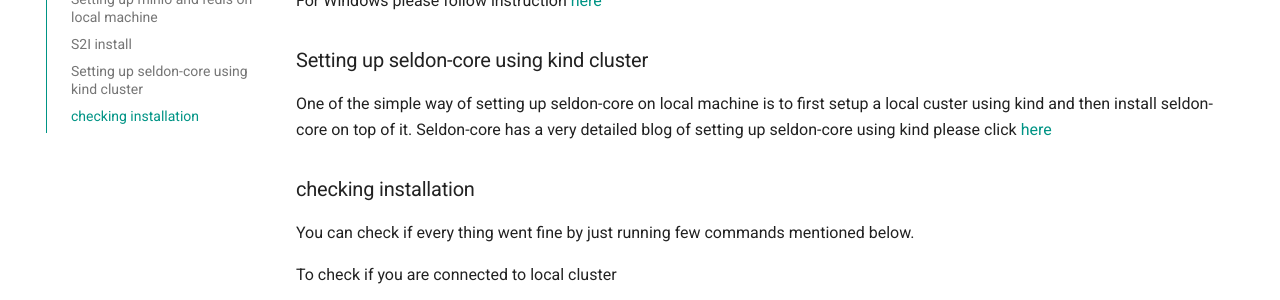
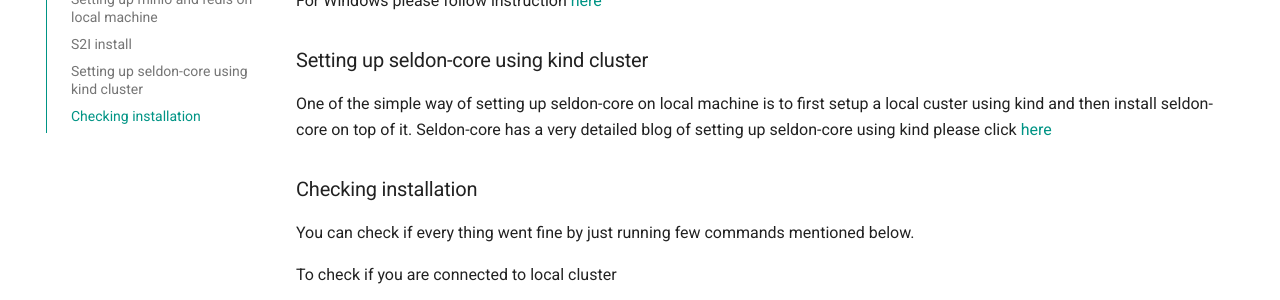
Before and after one commit to siftly-ai/airdot-deployer, an MkDocs documentation site: the page built from docs/getting_started.md, in a window 1280 px wide and 900 px high, scrolled down 1448 px. Shown: the part 352-652 px from the top of the window. Built offline with MkDocs 1.6.1 and Material for MkDocs 9.7.7, drawn with Linux system fonts in a browser that asks for light colours.

```diff
--- a/docs/getting_started.md
+++ b/docs/getting_started.md
@@ -73,7 +73,7 @@ For Windows please follow instruction [here](https://github.com/openshift/source
 One of the simple way of setting up seldon-core on local machine is to first setup a local custer using kind and then install seldon-core on top of it. Seldon-core has a very detailed blog of setting up seldon-core using kind please click [here](https://docs.seldon.io/projects/seldon-core/en/latest/install/kind.html)
 
 
-### checking installation
+### Checking installation
 
 You can check if every thing went fine by just running few commands mentioned below.
 
```
